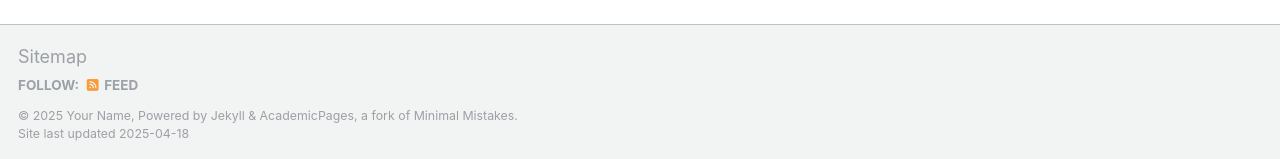
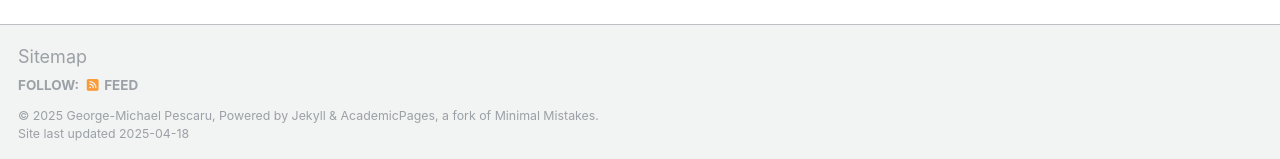
Before and after one commit to gmpescaru/gmpescaru.github.io, a Jekyll site: the page built from _pages/about.md, in a window 1280 px wide. Shown: the part 738-897 px from the top of the page. Built offline with Jekyll 4.4.1, drawn with Linux system fonts in a browser that asks for light colours; some web fonts are replaced.

Commit message:
Update _config.yml

```diff
--- a/_config.yml
+++ b/_config.yml
@@ -11,7 +11,7 @@ locale                   : "en-US"
 site_theme               : "default"
 title                    : "GMP"
 title_separator          : "-"
-name                     : &name "Your Name"
+name                     : &name "George-Michael Pescaru"
 description              : &description "personal description"
 url                      : https://gmpescaru.com
 baseurl                  : ""
```
